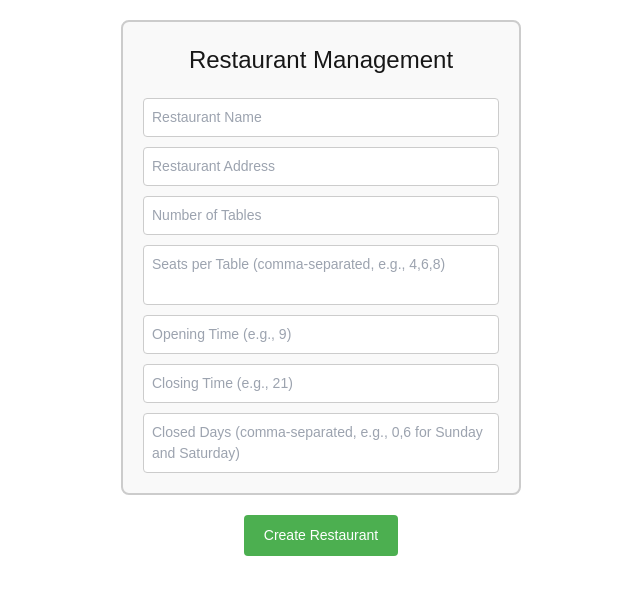
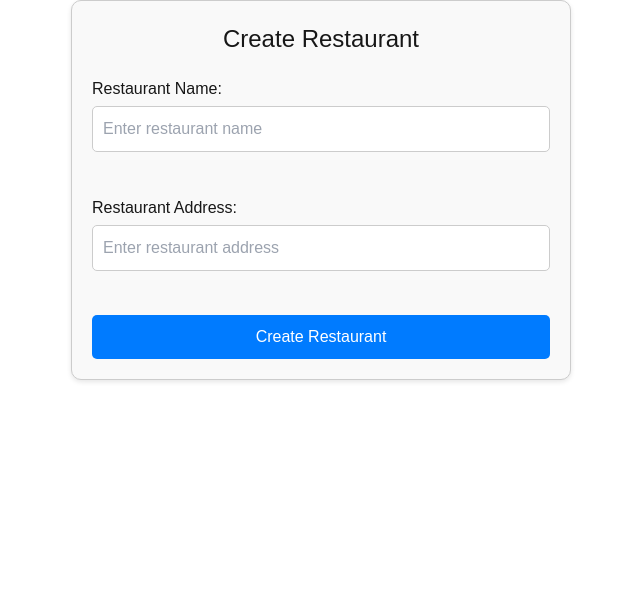
Before and after one commit to vivekisreddy/Tables4U, a Next.js app: page / in a window 1280 px wide. Shown: the top 594 px of the page, without its empty margins (319-959 px from the left). Built offline with nearby package versions, Linux system fonts and the light colour scheme.

Commit message:
Made createRestuarant controller and updated boundary object

```diff
--- a/src/app/globals.css
+++ b/src/app/globals.css
@@ -25,82 +25,63 @@ body {
 
 }
 
-.manager-page {
-  padding: 20px;
+.create-restaurant-container {
   display: flex;
   flex-direction: column;
   align-items: center;
-  font-family: Arial, sans-serif;
+  justify-content: center;
+  padding: 20px;
+  border: 1px solid #ccc;
+  border-radius: 10px;
+  max-width: 500px;
+  margin: auto;
+  background-color: #f9f9f9;
+  box-shadow: 0 2px 5px rgba(0, 0, 0, 0.1);
+}
+
+h1 {
+  font-size: 1.5rem;
+  margin-bottom: 20px;
 }
 
 .form-container {
-  border: 2px solid #ccc;
-  border-radius: 8px;
-  padding: 20px;
-  width: 400px;
-  background-color: #f9f9f9;
-}
-
-.form-container h2 {
-  text-align: center;
-  margin-bottom: 20px;
-  font-size: 24px;
-}
-
-.form-section {
   display: flex;
   flex-direction: column;
   gap: 10px;
+  width: 100%;
 }
 
-.form-section input,
-.form-section textarea {
-  width: 100%;
-  padding: 8px;
-  font-size: 14px;
-  border: 1px solid #ccc;
-  border-radius: 4px;
+label {
+  font-size: 1rem;
+  display: flex;
+  flex-direction: column;
+  gap: 5px;
 }
 
-textarea {
-  resize: none;
+input {
+  padding: 10px;
+  border: 1px solid #ccc;
+  border-radius: 5px;
+  font-size: 1rem;
+  width: 100%;
 }
 
-.action-buttons {
-  margin-top: 20px;
-  display: flex;
-  gap: 10px;
-}
-
-.create-button {
-  padding: 10px 20px;
-  font-size: 14px;
+button {
+  padding: 10px 15px;
+  font-size: 1rem;
+  background-color: #007bff;
   color: white;
-  background-color: #4caf50;
   border: none;
-  border-radius: 4px;
+  border-radius: 5px;
   cursor: pointer;
 }
 
-.create-button:hover {
-  background-color: #45a049;
+button:hover {
+  background-color: #0056b3;
 }
 
-.success-message {
-  margin-top: 20px;
-  color: #4caf50;
-  font-size: 16px;
+.message {
+  margin-top: 15px;
+  font-size: 1rem;
+  color: #28a745;
 }
-
-.credentials {
-  margin-top: 20px;
-  border: 1px solid #ccc;
-  padding: 10px;
-  border-radius: 4px;
-  background-color: #f1f1f1;
-}
-
-.credentials p {
-  margin: 0;
-  font-size: 14px;
-}
--- a/src/app/page.tsx
+++ b/src/app/page.tsx
@@ -1,157 +1,50 @@
 "use client";
 
-import React from "react";
-import { useState } from "react";
+import React, { useState } from "react";
+import { RestaurantController } from "./restaurantController";
 
-interface Restaurant {
-  name: string;
-  address: string;
-  restaurantID: string;
-  tableCount: number;
-  seats: number[];
-  openTime: number;
-  closeTime: number;
-  closedDays: number[];
-}
 
-const ManagerPage = () => {
-  const [formData, setFormData] = useState({
-    name: "",
-    address: "",
-    tableCount: "",
-    seats: "",
-    openTime: "",
-    closeTime: "",
-    closedDays: "",
-  });
-  const [credentials, setCredentials] = useState<{ username: string; password: string } | null>(null);
-  const [message, setMessage] = useState<string | null>(null);
+export default function CreateRestaurant() {
+    const controller = new RestaurantController();
 
-  const handleInputChange = (e: React.ChangeEvent<HTMLInputElement | HTMLTextAreaElement>) => {
-    const { name, value } = e.target;
-    setFormData((prev) => ({ ...prev, [name]: value }));
-  };
+    // State to hold form input values
+    const [name, setName] = useState("");
+    const [address, setAddress] = useState("");
+    const [message, setMessage] = useState("");
 
+    // Handle form submission
     const handleCreateRestaurant = () => {
-    // Validate inputs
-    if (
-      !formData.name ||
-      !formData.address ||
-      !formData.tableCount ||
-      !formData.seats ||
-      !formData.openTime ||
-      !formData.closeTime ||
-      !formData.closedDays
-    ) {
-      setMessage("Please fill out all fields.");
-      return;
-    }
-
-    const tableCount = parseInt(formData.tableCount, 10);
-    const seats = formData.seats.split(",").map(Number);
-
-    if (seats.length !== tableCount) {
-      setMessage("The number of seats must match the number of tables.");
-      return;
-    }
-
-    // Generate credentials
-    const username = `${formData.name.replace(/\s+/g, "").toLowerCase()}@manager`;
-    const password = Math.random().toString(36).slice(-8); // Random 8-character password
-
-    // Create restaurant object
-    const restaurant: Restaurant = {
-      name: formData.name,
-      address: formData.address,
-      restaurantID: `${Date.now()}`, // Unique ID based on timestamp
-      tableCount,
-      seats,
-      openTime: parseInt(formData.openTime, 10),
-      closeTime: parseInt(formData.closeTime, 10),
-      closedDays: formData.closedDays.split(",").map(Number),
-    };
-
-    // Store in localStorage
-    const storedRestaurants = JSON.parse(localStorage.getItem("restaurants") || "[]");
-    localStorage.setItem("restaurants", JSON.stringify([...storedRestaurants, restaurant]));
-
-    // Update state
-    setCredentials({ username, password });
-    setMessage(`Restaurant '${formData.name}' has been created successfully.`);
+        const result = controller.createRestaurant(name, address);
+        setMessage(result); // Display the result message
     };
 
     return (
-    <div className="manager-page">
+        <div className="create-restaurant-container">
+            <h1>Create Restaurant</h1>
             <div className="form-container">
-        <h2>Restaurant Management</h2>
-        <div className="form-section">
+                <label>
+                    Restaurant Name:
                     <input
                         type="text"
-            name="name"
-            placeholder="Restaurant Name"
-            value={formData.name}
-            onChange={handleInputChange}
+                        value={name}
+                        onChange={(e) => setName(e.target.value)}
+                        placeholder="Enter restaurant name"
                     />
+                </label>
+                <br />
+                <label>
+                    Restaurant Address:
                     <input
                         type="text"
-            name="address"
-            placeholder="Restaurant Address"
-            value={formData.address}
-            onChange={handleInputChange}
+                        value={address}
+                        onChange={(e) => setAddress(e.target.value)}
+                        placeholder="Enter restaurant address"
                     />
-          <input
-            type="number"
-            name="tableCount"
-            placeholder="Number of Tables"
-            value={formData.tableCount}
-            onChange={handleInputChange}
-          />
-          <textarea
-            name="seats"
-            placeholder="Seats per Table (comma-separated, e.g., 4,6,8)"
-            value={formData.seats}
-            onChange={handleInputChange}
-          />
-          <input
-            type="text"
-            name="openTime"
-            placeholder="Opening Time (e.g., 9)"
-            value={formData.openTime}
-            onChange={handleInputChange}
-          />
-          <input
-            type="text"
-            name="closeTime"
-            placeholder="Closing Time (e.g., 21)"
-            value={formData.closeTime}
-            onChange={handleInputChange}
-          />
-          <textarea
-            name="closedDays"
-            placeholder="Closed Days (comma-separated, e.g., 0,6 for Sunday and Saturday)"
-            value={formData.closedDays}
-            onChange={handleInputChange}
-          />
+                </label>
+                <br />
+                <button onClick={handleCreateRestaurant}>Create Restaurant</button>
             </div>
-      </div>
-
-      <div className="action-buttons">
-        <button onClick={handleCreateRestaurant} className="create-button">
-          Create Restaurant
-        </button>
-      </div>
-
-      {message && <p className="success-message">{message}</p>}
-
-      {credentials && (
-        <div className="credentials">
-          <p>Credentials:</p>
-          <p>Username: {credentials.username}</p>
-          <p>Password: {credentials.password}</p>
-        </div>
-      )}
+            {message && <p className="message">{message}</p>}
         </div>
     );
-};
-
-export default ManagerPage;
+}
--- /dev/null
+++ b/src/app/restaurantController.ts
@@ -0,0 +1,14 @@
+export class RestaurantController {
+    createRestaurant(name: string, address: string): string {
+        if (!name || !address) {
+            return "Error: Both restaurant name and address are required.";
+        }
+
+        // Simulate saving the restaurant to a database
+        const restaurantID = `REST-${Date.now()}`; // Generate a unique restaurant ID
+        console.log(`Restaurant Created: ${name}, ${address}, ID: ${restaurantID}`);
+
+        // Return success message
+        return `Restaurant "${name}" created successfully with ID: ${restaurantID}`;
+    }
+}
```
Also changed, not shown: src/manager.ts (+53 -31 lines), src/restaurant.ts (+8 -22 lines). Lines whose indentation alone changed are shown as unchanged.
